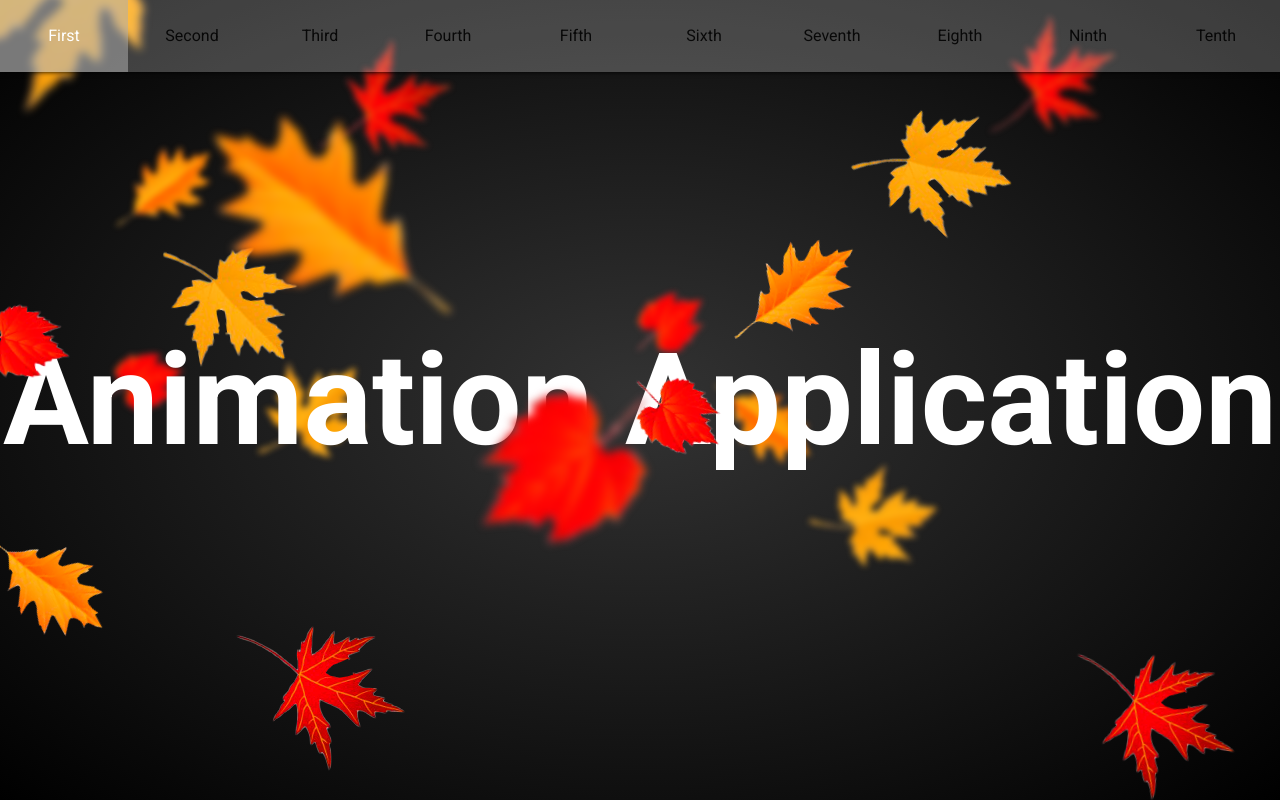
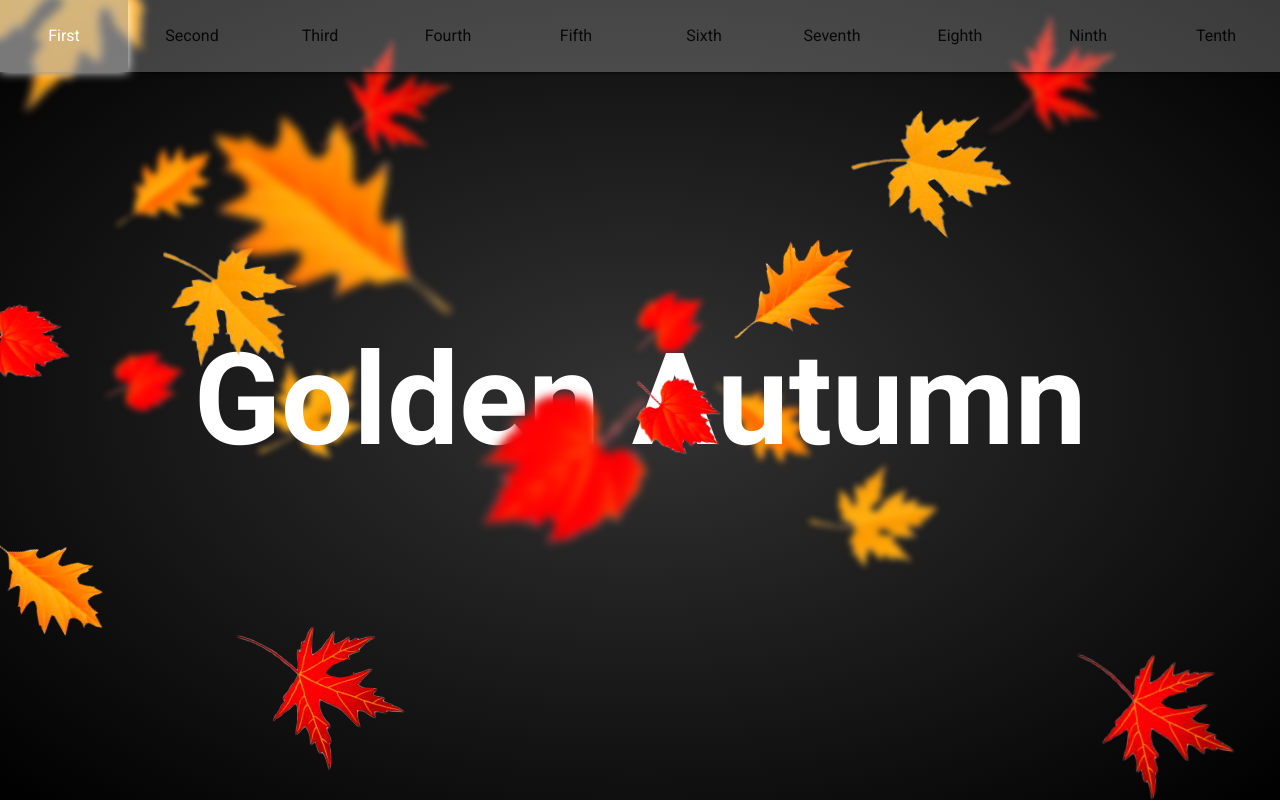
Before and after one commit to L1berkin/Animations, a Nuxt app: page / in a window 1280 px wide. Built offline with nearby package versions, Linux system fonts and the light colour scheme.

Commit message:
fix bags

```diff
--- a/components/Header.vue
+++ b/components/Header.vue
@@ -83,8 +83,10 @@
       height: $Header-height;
       color: rgba(0, 0, 0, 0.877);
       transition-duration: .5s;
+      user-select: none;
       &:hover {
         background-color: rgba(175, 175, 175, 0.53);
+        box-shadow: 0 0 10px 0 #fff;
         color: #fff;
       }
       &:active {
@@ -95,6 +97,6 @@
   }
 
   .active {
-    background-color: rgba(175, 175, 175, 0.53);
+    background-color: rgba(175, 175, 175, 0.51);
   }
 </style>
--- a/pages/EighthPage.vue
+++ b/pages/EighthPage.vue
@@ -141,6 +141,7 @@ export default {
 
 .moon {
   transition-duration: 1s;
+  user-select: none;
 }
 
 .sun {
--- a/pages/SecondPage.vue
+++ b/pages/SecondPage.vue
@@ -216,7 +216,8 @@ export default {
 }
 
 .active.bg-1 {
-  background-image: url("~@/assets/images/logo_html-css.png");
+  background-image: url("~@/assets/images/logo-notepad.png");
+  background-size: 40%;
 }
 
 .active.bg-2 {
--- a/pages/index.vue
+++ b/pages/index.vue
@@ -1,6 +1,6 @@
 <template>
   <div class="container">
-    <h1 class="title">Animation Application</h1>
+    <h1 class="title">Golden Autumn</h1>
     <section class="leaves">
       <div class="leaves__set">
       <div class="leaves__item"><img src="@/assets/images/leaf_2.png" alt=""></div>
```
Also changed, not shown: assets/images/logo-notepad.png (added).
